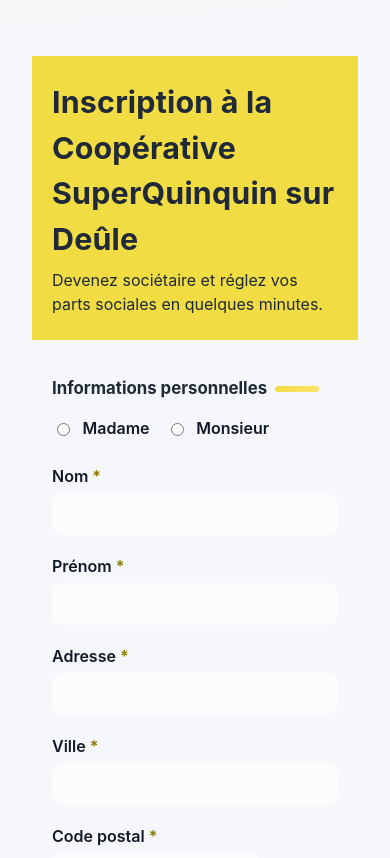
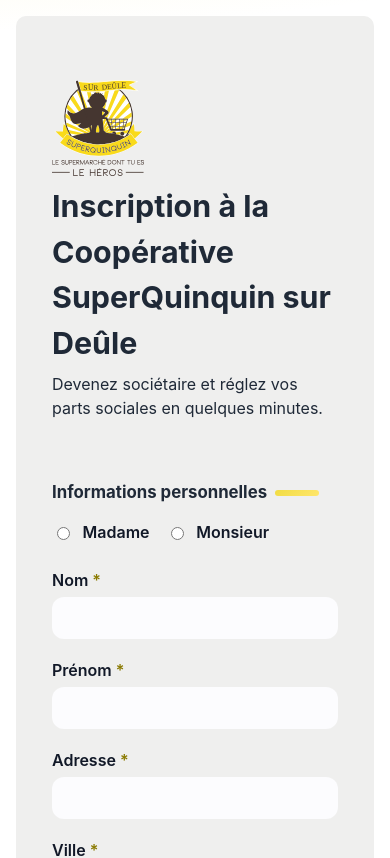
Before and after one commit to superquinquin-sur-deule/sqq-inscription, a Vue app in the folder src/main/webui/: page / in a window 390 px wide. Shown: the top 858 px of the page. Built offline with nearby package versions, Linux system fonts and the light colour scheme.

Commit message:
style: add logo and change background color

```diff
--- a/src/main/webui/src/App.vue
+++ b/src/main/webui/src/App.vue
@@ -1,8 +1,13 @@
 <template>
   <main class="container">
     <header class="header">
-      <h1>Inscription à la Coopérative SuperQuinquin sur Deûle</h1>
-      <p class="subtitle">Devenez sociétaire et réglez vos parts sociales en quelques minutes.</p>
+      <div class="brand">
+        <img src="/superquinquin_logo_deule.svg" alt="SuperQuinquin sur Deûle" class="logo" />
+        <div class="brand-text">
+          <h1>Inscription à la Coopérative SuperQuinquin sur Deûle</h1>
+          <p class="subtitle">Devenez sociétaire et réglez vos parts sociales en quelques minutes.</p>
+        </div>
+      </div>
     </header>
 
     <form class="form" @submit.prevent="submit">
@@ -360,21 +365,20 @@
   --accent: #f1dc43;
   --accent-dark: #d8c237;
   --accent-contrast: #111827; /* texte sombre sur jaune */
-  --radius-lg: 16px;
-  --radius-md: 12px;
-  --radius-sm: 10px;
 }
 
 .container {
+  background: #efefee;
   max-width: 980px;
   margin: 0 auto;
   padding: 2.5rem 1rem 3.25rem;
   color: var(--text);
+  border-radius: 10px;
 }
 
 .header {
-  background: #f1dc43;
-  border-radius: var(--radius-lg);
+  background: transparent;
+  border-radius: 10px;
   padding: 1.5rem 1.25rem;
   margin-bottom: 1rem;
   position: relative;
@@ -391,7 +395,27 @@
 .header h1 {
   margin: 0 0 .35rem;
   font-size: 1.9rem;
-  letter-spacing: .2px;
+}
+
+.brand {
+  display: flex;
+  align-items: center;
+  gap: 1rem;
+}
+
+.logo {
+  display: block;
+  height: 96px; /* bigger logo */
+}
+
+/* Ensure title aligns well next to the taller logo */
+.brand h1 {
+  margin: 0 0 .35rem;
+}
+
+.brand-text {
+  display: flex;
+  flex-direction: column;
 }
 
 .subtitle {
@@ -402,7 +426,6 @@
 .form {
   background: var(--surface);
   border: 1px solid var(--border);
-  border-radius: var(--radius-lg);
   padding: 1.25rem;
   box-shadow: var(--shadow);
 }
@@ -480,7 +503,6 @@
   box-shadow: 0 0 0 4px rgba(241, 220, 67, .35);
 }
 
-/* Petites aides pour des champs plus intuitifs */
 #cp {
   max-width: 180px;
 }
@@ -529,7 +551,6 @@
 .option {
   padding: .9rem;
   border: 1px solid var(--border);
-  border-radius: var(--radius-md);
   margin-bottom: .85rem;
   background: linear-gradient(180deg, #ffffff, #fdfdfd);
   position: relative;
@@ -543,8 +564,6 @@
   top: -1px;
   bottom: -1px;
   width: 5px;
-  border-top-left-radius: var(--radius-md);
-  border-bottom-left-radius: var(--radius-md);
   background: linear-gradient(180deg, var(--accent), #ffe873);
 }
 
@@ -653,11 +672,9 @@
   transform: translateY(0);
 }
 
-/* Hide native number arrows only on the soutien input */
 #soutienParts {
   width: 120px;
   text-align: center;
-  /* Remove default spinners in Firefox */
   appearance: textfield;
 }
 
@@ -665,14 +682,25 @@
   appearance: textfield;
 }
 
-/* Remove default spinners in Chromium/WebKit */
 #soutienParts::-webkit-outer-spin-button,
 #soutienParts::-webkit-inner-spin-button {
   -webkit-appearance: none;
   margin: 0;
 }
 
+#nbParts::-webkit-outer-spin-button,
+#nbParts::-webkit-inner-spin-button {
+  -webkit-appearance: none;
+  margin: 0;
+}
+
 @media (max-width: 720px) {
+  .brand {
+    flex-direction: column;
+    align-items: flex-start;
+    gap: .5rem;
+  }
+
   .grid, .subgrid {
     grid-template-columns: 1fr;
   }
--- a/src/main/webui/src/style.css
+++ b/src/main/webui/src/style.css
@@ -1,11 +1,10 @@
 :root {
-  /* Base typographique et rendu */
   font-family: Inter, system-ui, Avenir, Helvetica, Arial, sans-serif;
   line-height: 1.5;
   font-weight: 400;
   color-scheme: light;
   --accent: #f1dc43;
-  --bg: #f6f7fb;
+  --bg: white;
   color: #1f2937;
   background: var(--bg);
   font-synthesis: none;
```
